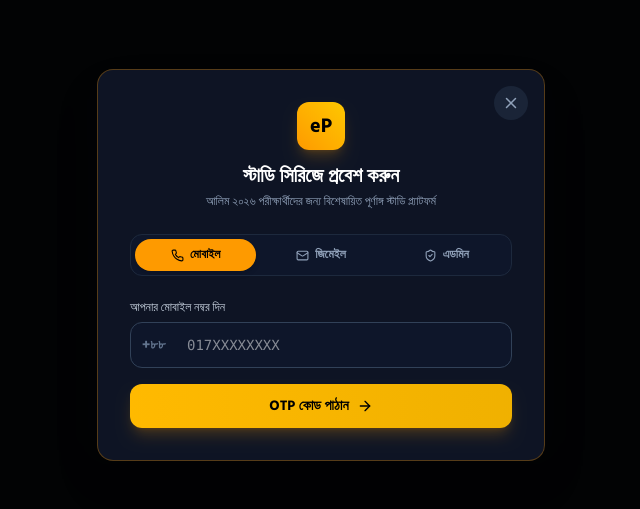
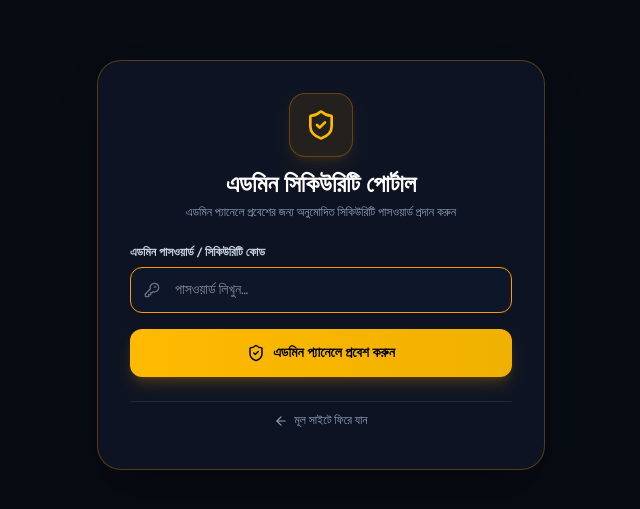
Before and after one commit to asadullahshamimofficial/Elite-Preparation, a React (Vite) app: page /admin in a window 1280 px wide. Shown: the part 135-644 px from the top of the page, without its empty margins (319-959 px from the left). Built offline with nearby package versions, Linux system fonts and the light colour scheme; a web font is replaced by a local one.

Commit message:
refactor: isolate admin login to /admin route only, remove admin tab from public auth modal

```diff
--- a/src/components/AuthModal.jsx
+++ b/src/components/AuthModal.jsx
@@ -5,11 +5,8 @@ import {
   X,
   Phone,
   Mail,
-  ShieldCheck,
   CheckCircle2,
   ArrowRight,
-  Sparkles,
-  Lock,
   User,
   GraduationCap,
   AlertCircle
@@ -21,19 +18,17 @@ export default function AuthModal() {
     closeAuthModal,
     loginWithPhone,
     loginWithGoogle,
-    loginAsAdmin,
     redirectAfterLogin
   } = useAuth();
 
   const navigate = useNavigate();
 
-  const [activeTab, setActiveTab] = useState('phone'); // 'phone' | 'google' | 'admin'
+  const [activeTab, setActiveTab] = useState('phone'); // 'phone' | 'google'
   const [step, setStep] = useState(1); // 1: Input, 2: OTP, 3: Profile Setup
   const [phoneNumber, setPhoneNumber] = useState('');
   const [otpCode, setOtpCode] = useState('');
   const [generatedOtp, setGeneratedOtp] = useState('');
   const [email, setEmail] = useState('');
-  const [adminPasscode, setAdminPasscode] = useState('');
   const [name, setName] = useState('');
   const [madrasah, setMadrasah] = useState('');
   const [error, setError] = useState('');
@@ -69,7 +64,7 @@ export default function AuthModal() {
       return;
     }
 
-    // Proceed to Step 3: Profile setup (or login directly if name exists)
+    // Proceed to Step 3: Profile setup
     setStep(3);
   };
 
@@ -101,22 +96,6 @@ export default function AuthModal() {
     if (redirectAfterLogin) {
       navigate(redirectAfterLogin);
     }
-  };
-
-  const handleAdminLogin = (e) => {
-    e.preventDefault();
-    setError('');
-    setIsLoading(true);
-    setTimeout(() => {
-      setIsLoading(false);
-      const res = loginAsAdmin(adminPasscode);
-      if (res.success) {
-        closeAuthModal();
-        navigate('/admin');
-      } else {
-        setError(res.message);
-      }
-    }, 400);
   };
 
   const resetForm = () => {
@@ -163,8 +142,8 @@ export default function AuthModal() {
           </div>
         )}
 
-        {/* Tabs: Phone | Gmail | Admin */}
-        <div className="grid grid-cols-3 gap-1 p-1 bg-slate-900/90 rounded-xl border border-slate-800 mb-6 text-xs font-bold">
+        {/* Tabs: Phone | Gmail only */}
+        <div className="grid grid-cols-2 gap-1 p-1 bg-slate-900/90 rounded-xl border border-slate-800 mb-6 text-xs font-bold">
           <button
             onClick={() => { setActiveTab('phone'); resetForm(); }}
             className={`py-2 rounded-lg flex items-center justify-center gap-1.5 transition-all ${
@@ -174,7 +153,7 @@ export default function AuthModal() {
             }`}
           >
             <Phone size={13} />
-            <span>মোবাইল</span>
+            <span>মোবাইল নম্বর</span>
           </button>
 
           <button
@@ -186,19 +165,7 @@ export default function AuthModal() {
             }`}
           >
             <Mail size={13} />
-            <span>জিমেইল</span>
-          </button>
-
-          <button
-            onClick={() => { setActiveTab('admin'); resetForm(); }}
-            className={`py-2 rounded-lg flex items-center justify-center gap-1.5 transition-all ${
-              activeTab === 'admin'
-                ? 'bg-amber-500 text-black shadow-md'
-                : 'text-slate-400 hover:text-slate-200'
-            }`}
-          >
-            <ShieldCheck size={13} />
-            <span>এডমিন</span>
+            <span>জিমেইল আইডি</span>
           </button>
         </div>
 
@@ -244,7 +211,7 @@ export default function AuthModal() {
                     আপনার নম্বর <strong>{phoneNumber}</strong>-এ ৬ সংখ্যার ভেরিফিকেশন কোড পাঠানো হয়েছে।
                   </p>
                   <div className="mt-2 text-xs font-bold text-amber-400 bg-black/40 py-1 px-3 rounded-lg inline-block border border-amber-500/30">
-                    টেস্ট কোড: {generatedOtp || '123456'}
+                    ভেরিফিকেশন কোড: {generatedOtp || '123456'}
                   </div>
                 </div>
 
@@ -397,41 +364,6 @@ export default function AuthModal() {
           </form>
         )}
 
-        {/* Tab 3: Admin Passcode Login */}
-        {activeTab === 'admin' && (
-          <form onSubmit={handleAdminLogin} className="space-y-4">
-            <div className="p-3 bg-amber-500/10 border border-amber-500/20 rounded-xl text-xs text-amber-300">
-              এডমিন ড্যাশবোর্ডে প্রবেশ করে নতুন প্রশ্ন যোগ, এডিট ও ম্যানেজ করতে পারেন।
-            </div>
-
-            <div>
-              <label className="block text-xs font-medium text-slate-300 mb-1.5">
-                এডমিন সিকিউরিটি পাসকোড
-              </label>
-              <div className="relative">
-                <Lock size={16} className="absolute left-3 top-1/2 -translate-y-1/2 text-slate-500" />
-                <input
-                  type="password"
-                  value={adminPasscode}
-                  onChange={(e) => setAdminPasscode(e.target.value)}
-                  placeholder="পাসকোড লিখুন (যেমন: admin123)"
-                  required
-                  className="w-full bg-slate-900/90 border border-slate-700 focus:border-amber-500 rounded-xl py-3 pl-10 pr-4 text-sm text-white focus:outline-none"
-                />
-              </div>
-            </div>
-
-            <button
-              type="submit"
-              disabled={isLoading}
-              className="w-full py-3 rounded-xl font-bold text-sm bg-gradient-to-r from-amber-400 to-yellow-500 text-black hover:from-amber-300 hover:to-yellow-400 transition-all shadow-lg shadow-amber-500/20 flex items-center justify-center gap-2"
-            >
-              <ShieldCheck size={16} />
-              <span>{isLoading ? 'যাচাই হচ্ছে...' : 'এডমিন প্যানেলে প্রবেশ করুন'}</span>
-            </button>
-          </form>
-        )}
-
       </div>
     </div>
   );
--- a/src/components/ProtectedRoute.jsx
+++ b/src/components/ProtectedRoute.jsx
@@ -1,18 +1,110 @@
-import React, { useEffect } from 'react';
+import React, { useState, useEffect } from 'react';
 import { useAuth } from '../context/AuthContext';
 import { useLocation, Link } from 'react-router-dom';
-import { Lock, LogIn, ArrowLeft, ShieldAlert, Sparkles, BookOpen } from 'lucide-react';
+import { Lock, LogIn, ArrowLeft, ShieldCheck, KeyRound, AlertCircle } from 'lucide-react';
 
 export default function ProtectedRoute({ children, requireAdmin = false }) {
-  const { isAuthenticated, isAdmin, openAuthModal } = useAuth();
+  const { isAuthenticated, isAdmin, openAuthModal, loginAsAdmin } = useAuth();
   const location = useLocation();
 
+  // Admin passcode login state
+  const [adminPasscode, setAdminPasscode] = useState('');
+  const [adminError, setAdminError] = useState('');
+  const [isSubmitting, setIsSubmitting] = useState(false);
+
   useEffect(() => {
-    if (!isAuthenticated) {
+    // Only open the public auth modal for regular study series, NOT for /admin
+    if (!requireAdmin && !isAuthenticated) {
       openAuthModal(location.pathname);
     }
-  }, [isAuthenticated, location.pathname]);
+  }, [isAuthenticated, requireAdmin, location.pathname]);
 
+  // Handle Admin Passcode Login directly on /admin
+  const handleAdminPasscodeSubmit = (e) => {
+    e.preventDefault();
+    setAdminError('');
+    setIsSubmitting(true);
+
+    setTimeout(() => {
+      setIsSubmitting(false);
+      const res = loginAsAdmin(adminPasscode);
+      if (!res.success) {
+        setAdminError(res.message);
+      }
+    }, 300);
+  };
+
+  // If this is an Admin Route and user is NOT Admin -> show secure Admin Passcode Portal
+  if (requireAdmin && !isAdmin) {
+    return (
+      <div className="min-h-screen bg-[#070b12] text-slate-100 flex items-center justify-center p-4">
+        <div className="max-w-md w-full bg-[#0d1322] border border-amber-500/30 rounded-3xl p-8 shadow-2xl space-y-6 animate-in fade-in zoom-in-95 duration-200">
+
+          <div className="text-center space-y-3">
+            <div className="w-16 h-16 rounded-2xl bg-amber-500/10 border border-amber-500/30 text-amber-400 mx-auto flex items-center justify-center shadow-lg shadow-amber-500/10">
+              <ShieldCheck size={32} />
+            </div>
+
+            <div>
+              <h2 className="text-2xl font-black text-white">এডমিন সিকিউরিটি পোর্টাল</h2>
+              <p className="text-xs text-slate-400 mt-1">
+                এডমিন প্যানেলে প্রবেশের জন্য অনুমোদিত সিকিউরিটি পাসওয়ার্ড প্রদান করুন
+              </p>
+            </div>
+          </div>
+
+          {adminError && (
+            <div className="p-3 rounded-xl bg-rose-500/10 border border-rose-500/30 flex items-center gap-2 text-rose-400 text-xs">
+              <AlertCircle size={16} className="shrink-0" />
+              <span>{adminError}</span>
+            </div>
+          )}
+
+          <form onSubmit={handleAdminPasscodeSubmit} className="space-y-4">
+            <div>
+              <label className="block text-xs font-semibold text-slate-300 mb-1.5">
+                এডমিন পাসওয়ার্ড / সিকিউরিটি কোড
+              </label>
+              <div className="relative">
+                <KeyRound size={16} className="absolute left-3.5 top-1/2 -translate-y-1/2 text-slate-500" />
+                <input
+                  type="password"
+                  value={adminPasscode}
+                  onChange={(e) => setAdminPasscode(e.target.value)}
+                  placeholder="পাসওয়ার্ড লিখুন..."
+                  required
+                  autoFocus
+                  className="w-full bg-slate-900/90 border border-slate-700 focus:border-amber-500 rounded-xl py-3 pl-11 pr-4 text-sm text-white focus:outline-none transition-colors"
+                />
+              </div>
+            </div>
+
+            <button
+              type="submit"
+              disabled={isSubmitting}
+              className="w-full py-3.5 rounded-xl font-bold text-sm bg-gradient-to-r from-amber-400 to-yellow-500 text-black hover:from-amber-300 hover:to-yellow-400 transition-all shadow-lg shadow-amber-500/20 flex items-center justify-center gap-2"
+            >
+              <ShieldCheck size={18} />
+              <span>{isSubmitting ? 'যাচাই হচ্ছে...' : 'এডমিন প্যানেলে প্রবেশ করুন'}</span>
+            </button>
+          </form>
+
+          <div className="text-center pt-2 border-t border-slate-800">
+            <Link
+              to="/"
+              className="inline-flex items-center gap-1.5 text-xs font-medium text-slate-400 hover:text-amber-400 transition-colors"
+            >
+              <ArrowLeft size={14} />
+              <span>মূল সাইটে ফিরে যান</span>
+            </Link>
+          </div>
+
+        </div>
+      </div>
+    );
+  }
+
+  // If this is a Student Study Route and user is NOT authenticated
   if (!isAuthenticated) {
     return (
       <div className="min-h-screen bg-[#0b0f17] text-slate-100 flex items-center justify-center p-4">
@@ -50,40 +142,5 @@ export default function ProtectedRoute({ children, requireAdmin = false }) {
     );
   }
 
-  if (requireAdmin && !isAdmin) {
-    return (
-      <div className="min-h-screen bg-[#0b0f17] text-slate-100 flex items-center justify-center p-4">
-        <div className="max-w-md w-full text-center bg-[#0e1424] border border-rose-500/30 rounded-2xl p-8 shadow-2xl space-y-5">
-          <div className="w-16 h-16 rounded-2xl bg-rose-500/10 border border-rose-500/30 text-rose-400 mx-auto flex items-center justify-center">
-            <ShieldAlert size={32} />
-          </div>
-
-          <div>
-            <h2 className="text-2xl font-bold text-white">এডমিন অনুমতি প্রয়োজন</h2>
-            <p className="text-sm text-slate-400 mt-2">
-              এই পেজে প্রবেশের জন্য আপনার এডমিন সিকিউরিটি পাসকোড প্রয়োজন।
-            </p>
-          </div>
-
-          <div className="pt-2 flex flex-col gap-3">
-            <button
-              onClick={() => openAuthModal('/admin')}
-              className="w-full py-3.5 rounded-xl font-bold text-sm bg-amber-500 text-black hover:bg-amber-400 transition-all"
-            >
-              এডমিন লগইন করুন
-            </button>
-
-            <Link
-              to="/"
-              className="w-full py-3 rounded-xl font-medium text-xs bg-slate-800 text-slate-300 hover:bg-slate-700"
-            >
-              হোম পেজে ফিরে যান
-            </Link>
-          </div>
-        </div>
-      </div>
-    );
-  }
-
   return children;
 }
```
